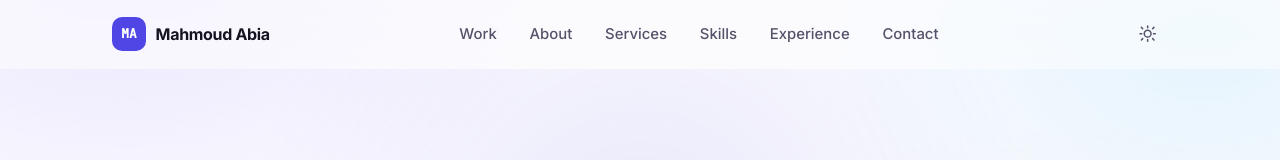
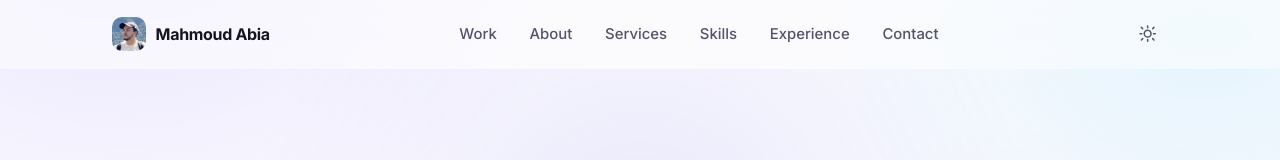
Before and after one commit to mahmoud-02/mahmoud-02.github.io, a plain HTML site: page index.html in a window 1280 px wide. Shown: the top 160 px of the page. Drawn offline with Linux system fonts and the light colour scheme.

Commit message:
Use a photo instead of the MA monogram in the header
Cropped square from the supplied shot, tight on head and shoulders. The marked
region in the original was nearly the full frame width, which would have drawn
the face at roughly four pixels once scaled to the 34px header mark.

Served at 400px for retina with object-fit: cover, so the box stays filled.
The monogram rule is removed rather than left orphaned; it is in history.

```diff
--- a/css/styles.css
+++ b/css/styles.css
@@ -297,8 +297,9 @@ a:hover { text-decoration: underline; }
 }
 .brand:hover { text-decoration: none; }
 
-/* Photo alternative to the monogram. Identical 34px box and corner radius, so
-   swapping one for the other doesn't shift anything else in the header. */
+/* The header avatar. Served at 400px for retina, drawn at 34. object-fit keeps
+   a slightly-off crop filling the box rather than squashing.
+   (This replaced an "MA" monogram; that rule is in git history if ever wanted.) */
 .brand-photo {
   width: 34px;
   height: 34px;
@@ -306,19 +307,6 @@ a:hover { text-decoration: underline; }
   border-radius: 10px;
   object-fit: cover;
   background: var(--surface-hover);
-}
-
-.brand-mark {
-  display: grid;
-  place-items: center;
-  width: 34px; height: 34px;
-  border-radius: 10px;
-  background: var(--accent);
-  color: var(--on-accent);
-  font-family: var(--font-mono);
-  font-size: .8rem;
-  font-weight: 700;
-  letter-spacing: 0;
 }
 
 .nav-list { display: flex; align-items: center; gap: .35rem; }
--- a/index.html
+++ b/index.html
@@ -72,7 +72,9 @@
   <div class="container header-inner">
 
     <a class="brand" href="#home">
-      <span class="brand-mark" aria-hidden="true">MA</span>
+      <!-- Decorative: the name sits right beside it, so alt would just repeat. -->
+      <img class="brand-photo" src="assets/img/profile.jpg" alt="" aria-hidden="true"
+           width="400" height="400" decoding="async">
       <span class="brand-name">Mahmoud Abia</span>
     </a>
 
```
Also changed, not shown: assets/img/profile.jpg (added).
